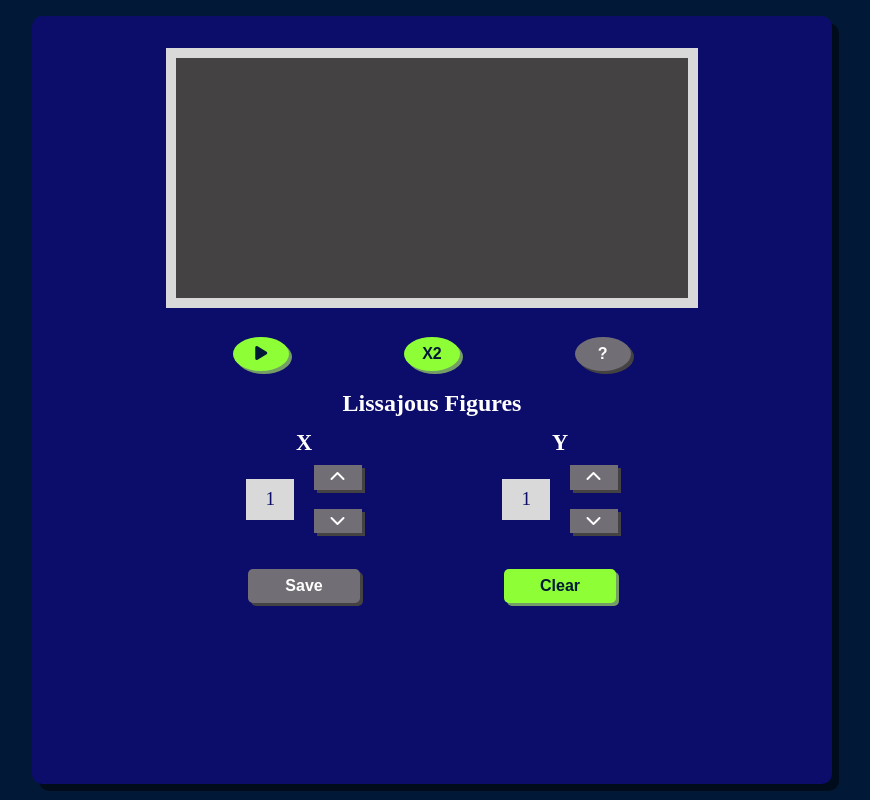
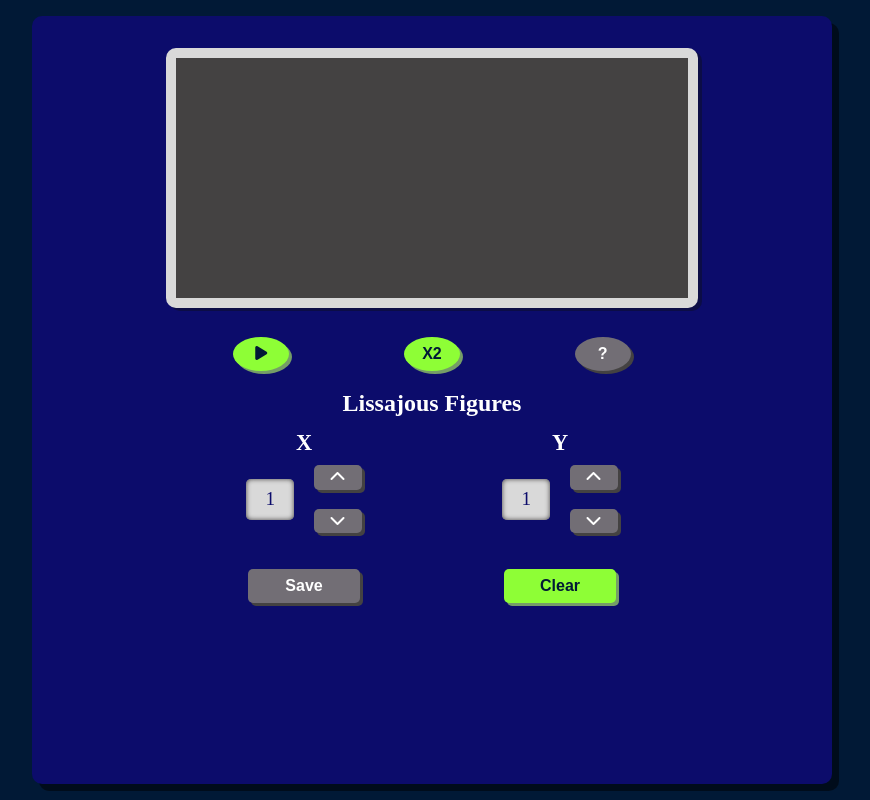
Before and after one commit to ennshi/lissajous_figures, a website built with webpack: page src/template.html in a window 1280 px wide. Shown: the whole page, without its empty margins (208-1078 px from the left). Built offline with nearby package versions, Linux system fonts and the light colour scheme; what plotly.js-dist would draw is missing.

Commit message:
Border radius and shadows added

```diff
--- a/src/components/FreqController.scss
+++ b/src/components/FreqController.scss
@@ -15,6 +15,7 @@
   width: 3rem;
   padding: 0.2rem 1rem;
   margin: 0.6rem;
+  border-radius: 5px;
 }
 
 .freq-controller__value {
@@ -26,4 +27,6 @@
   cursor: default;
   text-align: center;
   font-size: 1.2rem;
+  border-radius: 5px;
+  box-shadow: inset 0 0 5px var(--additional-color-darker);
 }
--- a/src/components/UI.scss
+++ b/src/components/UI.scss
@@ -34,6 +34,8 @@
   background-color: var(--additional-color-darker);
   height: 30vh;
   border: 10px solid var(--light);
+  border-radius: 10px;
+  box-shadow: 4px 3px 0px rgba(13, 14, 35, 0.5);
 }
 
 @media only screen and (min-width: 600px){
```
